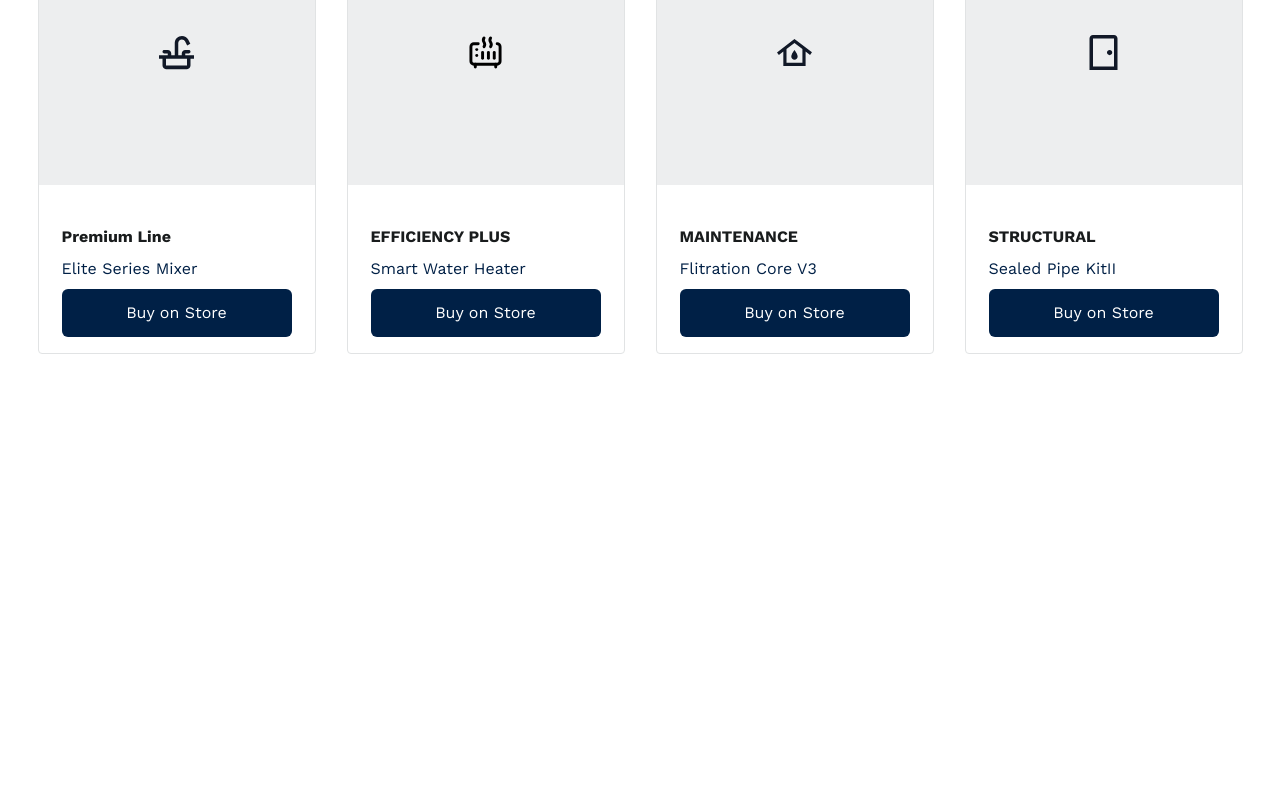
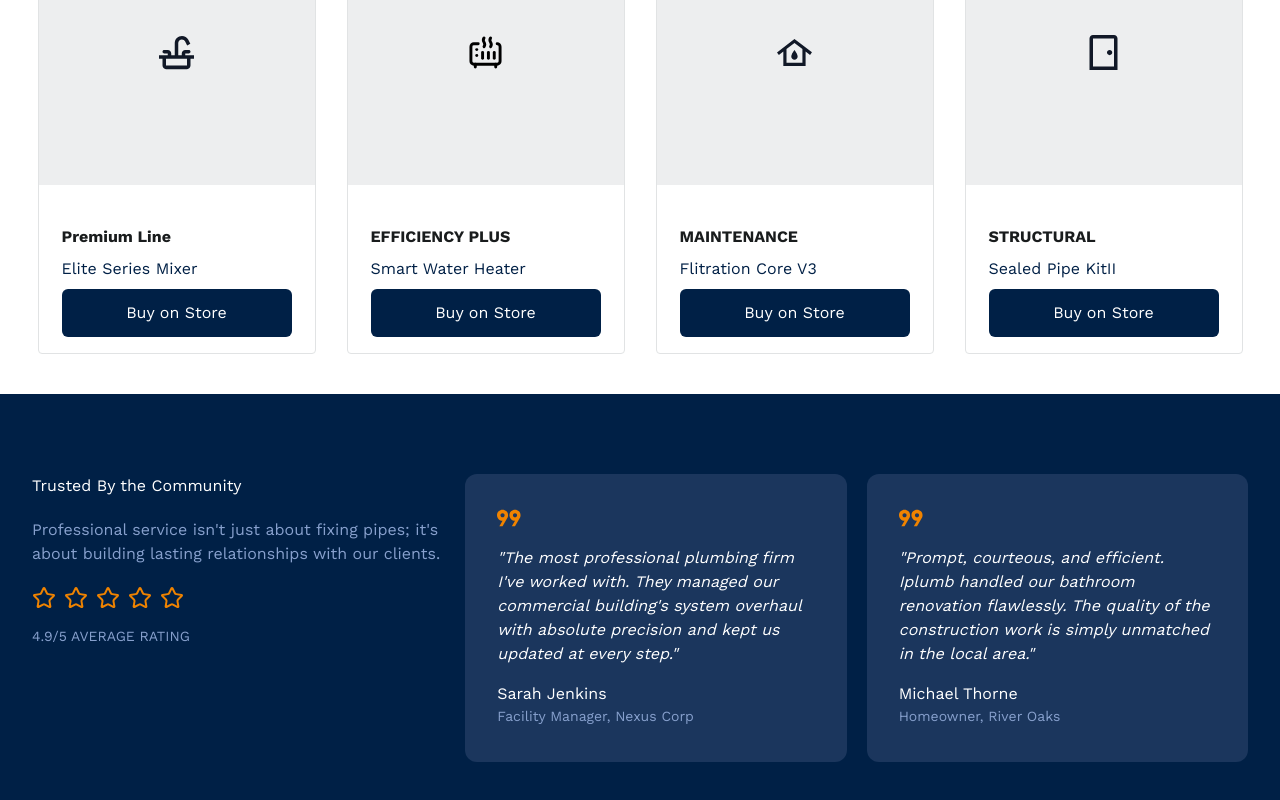
Before and after one commit to davistheweb/iplumb, a Next.js app: page / in a window 1280 px wide. Shown: the part 2223-3023 px from the top of the page. Before the commit the page ends 2617 px from the top, so only its background shows below. Built offline with nearby package versions, Linux system fonts and the light colour scheme.

Commit message:
Added hero and service sectioons

```diff
--- a/package.json
+++ b/package.json
@@ -7,7 +7,7 @@
     "build": "next build",
     "start": "next start",
     "lint": "biome check",
-    "format": "biome format --write"
+    "format": "npx prettier --write"
   },
   "dependencies": {
     "axios": "^1.15.2",
--- a/src/app/page.tsx
+++ b/src/app/page.tsx
@@ -1,5 +1,6 @@
 import { Hero } from "@/components/landing/Hero";
 import { PremiumComponents } from "@/components/landing/PremiumComponents";
+import { ReviewsSection } from "@/components/landing/ReviewsSection";
 import { ServicesSection } from "@/components/landing/ServicesSection";
 import { WhyChooseIplumb } from "@/components/landing/WhyChooseIplumb";
 import Image from "next/image";
@@ -11,6 +12,7 @@ export default function Home() {
       <ServicesSection />
       <WhyChooseIplumb />
       <PremiumComponents />
+      <ReviewsSection />
     </div>
   );
 }
--- /dev/null
+++ b/src/components/landing/ReviewsSection.tsx
@@ -0,0 +1,36 @@
+import { ReviewList } from "@/data";
+import { Star } from "lucide-react";
+import React from "react";
+import { ReviewSectionCard } from "./ui/ReviewSectionCard";
+
+export const ReviewsSection: React.FC = () => {
+  return (
+    <section className="bg-[#002046] px-8 flex flex-col md:flex-row py-20 space-x-4 space-y-4">
+      <div className="flex flex-col space-y-5">
+        <h1 className="text-white">Trusted By the Community</h1>
+        <p className="text-[#87A0CD]">
+          Professional service isn't just about fixing pipes; it's about
+          building lasting relationships with our clients.
+        </p>
+        <div className="flex flex-col space-y-4">
+          <span className="flex gap-2 cursor-pointer">
+            {Array.from({ length: 5 }, (_, i) => i).map((i) => (
+              <Star key={i} color="#EF8300" />
+            ))}
+          </span>
+          <p className="text-[#87A0CD] text-[14px]">4.9/5 AVERAGE RATING</p>
+        </div>
+      </div>
+      <div className="flex flex-col lg:flex-row lg:space-x-5 space-y-4 lg:space-y-0 w-full justify-center items-center">
+        {ReviewList.map(({ comment, by, position }, i) => (
+          <ReviewSectionCard
+            key={i}
+            comment={comment}
+            by={by}
+            position={position}
+          />
+        ))}
+      </div>
+    </section>
+  );
+};
--- /dev/null
+++ b/src/components/landing/ui/ReviewSectionCard.tsx
@@ -0,0 +1,23 @@
+import QuoteIcon from "@/components/icons/QuoteIcon";
+import React from "react";
+
+export const ReviewSectionCard: React.FC<TReviewListProps> = ({
+  comment,
+  by,
+  position,
+}) => {
+  return (
+    <div className="w-85 md:w-[381.33px] h-72 py-8 px-8 bg-[#1B365D] rounded-xl flex flex-col space-y-4">
+      <div className="flex items-start">
+        <QuoteIcon color="#EF8300" />
+      </div>
+      <div className="max-w-[315.33px]">
+        <i className="text-white max-w-[315.33px]">{comment}</i>
+      </div>
+      <div className="flex flex-col space-y-0">
+        <p className="text-white">{by}</p>
+        <p className="text-[#87A0CD] text-[14px]">{position}</p>
+      </div>
+    </div>
+  );
+};
--- a/src/data/index.ts
+++ b/src/data/index.ts
@@ -98,9 +98,25 @@ const PremiumComponentsLists: IPremiumComponentsLists[] = [
   },
 ];
 
+const ReviewList: IReviewList[] = [
+  {
+    comment:
+      "\"The most professional plumbing firm I've worked with. They managed our commercial building's system overhaul with absolute precision and kept us updated at every step.\"",
+    by: "Sarah Jenkins",
+    position: "Facility Manager, Nexus Corp",
+  },
+  {
+    comment:
+      '"Prompt, courteous, and efficient. Iplumb handled our bathroom renovation flawlessly. The quality of the construction work is simply unmatched in the local area."',
+    by: "Michael Thorne",
+    position: "Homeowner, River Oaks",
+  },
+];
+
 export {
   NavbarLinks,
   ServiceArticleLists,
   WhyChooseIplumbReasons,
   PremiumComponentsLists,
+  ReviewList
 };
```
Also changed, not shown: src/types/index.ts (+7 -0 lines).
